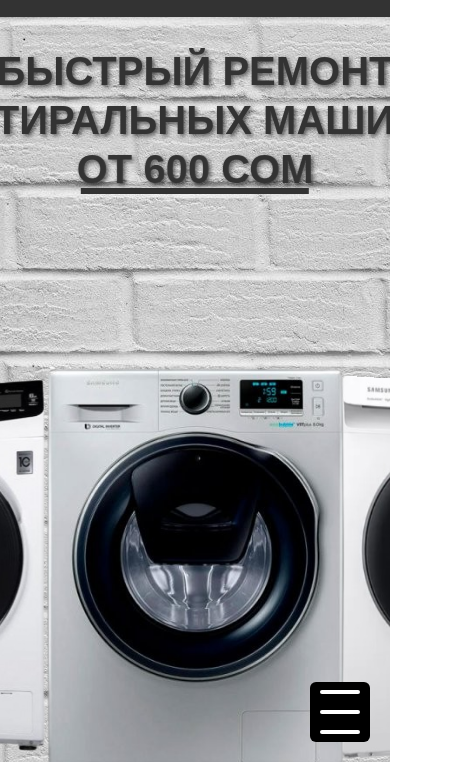
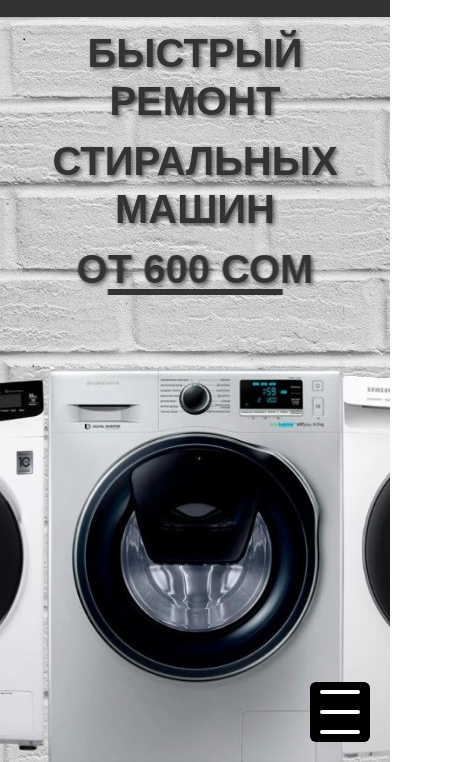
Before and after one commit to Timur8949889484/ffffff, a plain HTML site: page index.html in a window 390 px wide. Shown: the part 82-844 px from the top of the page, 470 px wide, since content can reach past the window. Drawn offline with nearby package versions, Linux system fonts and the light colour scheme; some packages are replaced by stand-ins of ours; a script that the page names is missing.

Commit message:
Update styles.css

```diff
--- a/styles.css
+++ b/styles.css
@@ -4,6 +4,11 @@
   padding: 0;
   box-sizing: border-box;
   font-family: Arial, sans-serif;
+}
+
+html,
+body {
+  overflow-x: hidden;
 }
 
 .container {
@@ -99,6 +104,7 @@
   align-items: center;
   justify-items: center;
   overflow: hidden;
+  overflow-x: hidden;
 }
 
 .carousel-text {
@@ -622,7 +628,22 @@ model-viewer {
     gap: 20px;
   }
 
+  .carousel-text {
+    top: 10px;
+    left: 50%;
+    transform: translateX(-50%);
+    width: 90%;
+    padding: 0 10px;
+  }
+
   .carousel-text h2 {
     font-size: 40px;
+    white-space: normal; /* разрешаем перенос */
+    line-height: 1.2;
+    text-align: center;
+  }
+
+  .carousel-text h2:not(:last-child) {
+    margin-bottom: 10px; /* добавим отступ между строками */
   }
 }
```
